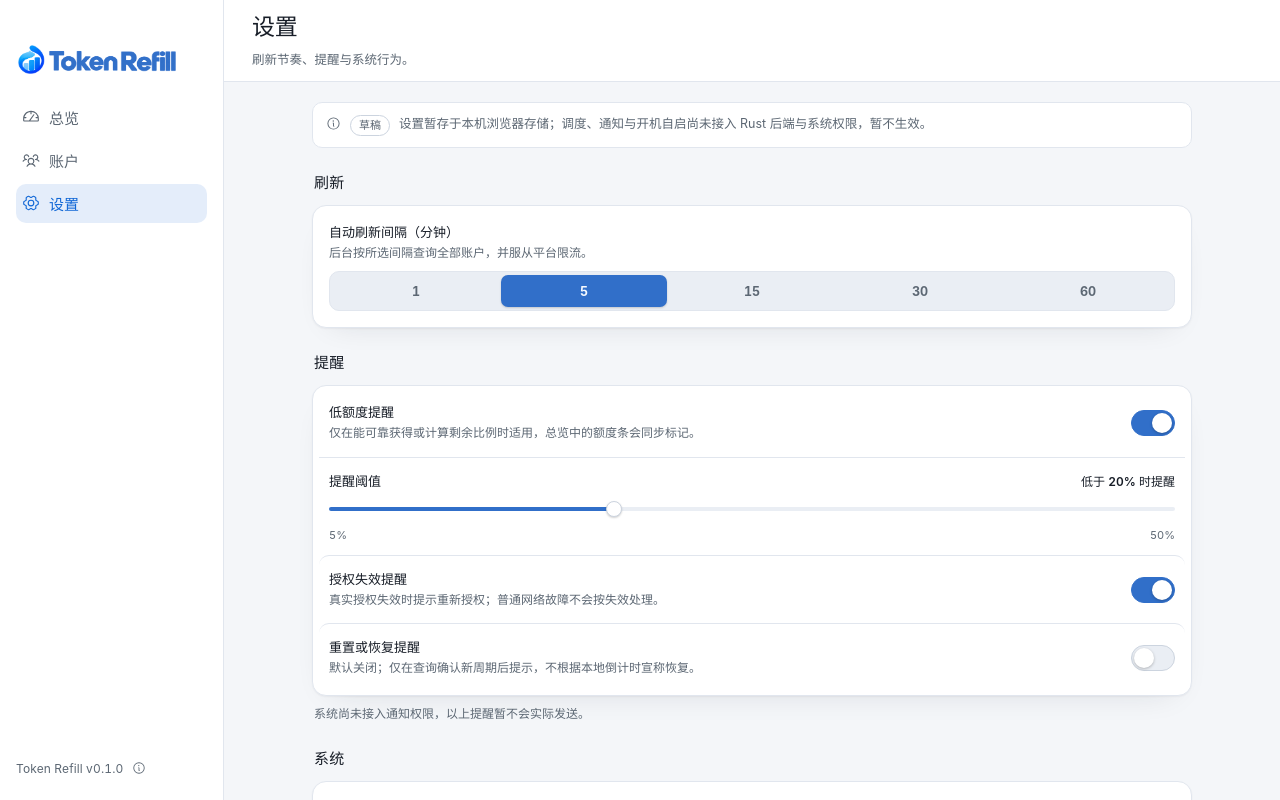
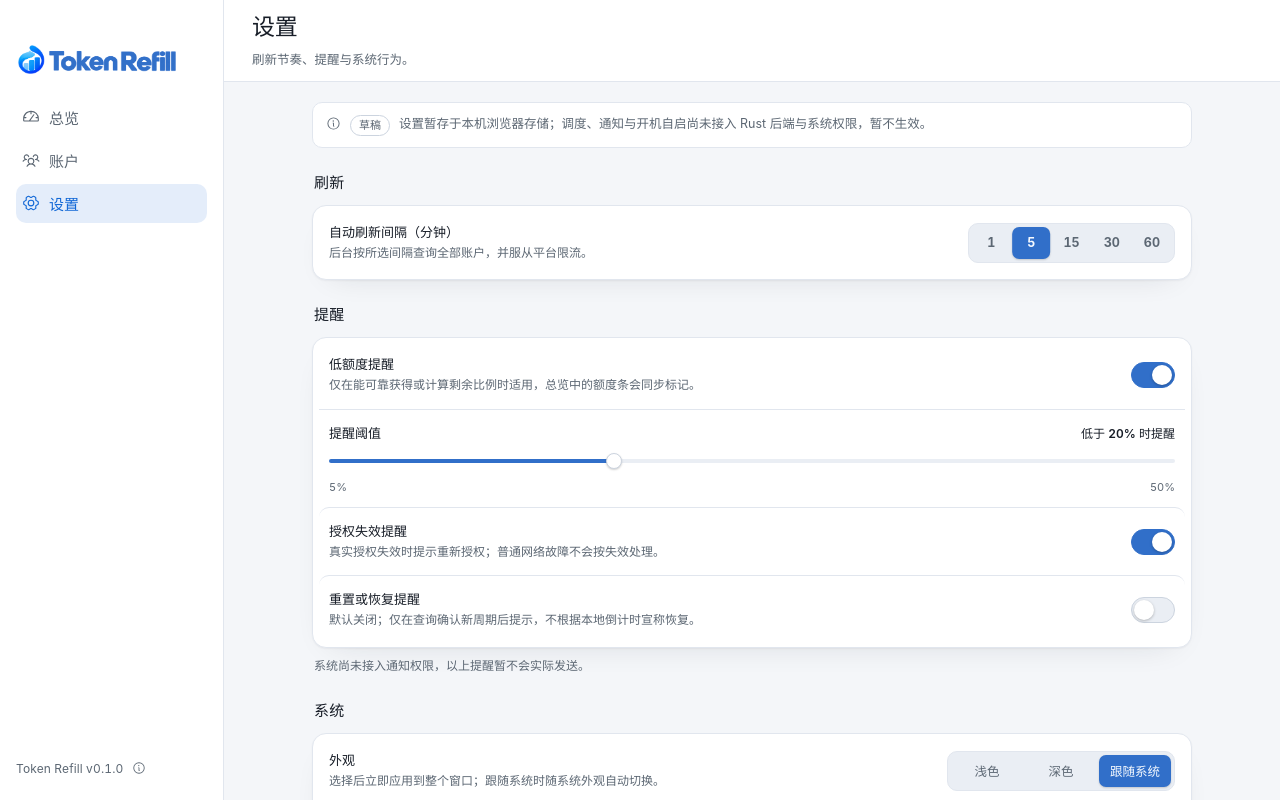
Before and after one commit to YunboChen/token-refill, a React (Vite) app: page / in a window 1280 px wide. Both pictures are taken after a click on the tab "设置". Built offline with nearby package versions, Linux system fonts and the light colour scheme.

Commit message:
style: 设置页刷新与外观选项改为左右结构

```diff
--- a/src/App.module.css
+++ b/src/App.module.css
@@ -560,6 +560,24 @@
   padding: 13px 10px;
 }
 
+/* 非整行可点的设置行（控件本身有语义，如单选药丸组）：文字左、控件右。
+   窗口收窄时在下方媒体查询里退回上下布局。 */
+.settingRowStatic {
+  display: flex;
+  align-items: center;
+  justify-content: space-between;
+  gap: 16px;
+  margin-inline: -10px;
+  padding: 13px 10px;
+}
+
+/* 选中滑块按等分宽度计算，因此这里用等宽列，让文字长短不一的选项也能对齐 */
+.settingRowStatic .pills {
+  display: grid;
+  grid-auto-flow: column;
+  grid-auto-columns: 1fr;
+}
+
 .settingText {
   display: grid;
   gap: 2px;
@@ -591,18 +609,6 @@
   border: 1px solid var(--border);
   border-radius: 10px;
   background: var(--sunken);
-}
-
-.pillsFull {
-  width: 100%;
-}
-
-.pillsFull .pill {
-  flex: 1;
-}
-
-.pillsFull .pillText {
-  text-align: center;
 }
 
 .pill {
@@ -938,3 +944,15 @@
     align-items: flex-start;
   }
 }
+
+/* 左右结构的药丸行在中等宽度就会挤压说明文字，提前退回上下布局 */
+@media (max-width: 720px) {
+  .settingRowStatic {
+    display: grid;
+    gap: 10px;
+  }
+
+  .settingRowStatic .pills {
+    width: 100%;
+  }
+}
--- a/src/panels/SettingsPanel.tsx
+++ b/src/panels/SettingsPanel.tsx
@@ -81,7 +81,7 @@ export default function SettingsPanel() {
 
       <h2 id="settings-refresh" className={styles.groupTitle}>刷新</h2>
       <section className={`${styles.card} ${styles.listCard}`} aria-labelledby="settings-refresh">
-        <div className={styles.stackRow}>
+        <div className={styles.settingRowStatic}>
           <div className={styles.settingText}>
             <span id={refreshLabelId} className={styles.settingLabel}>
               自动刷新间隔（分钟）
@@ -91,7 +91,7 @@ export default function SettingsPanel() {
             </span>
           </div>
           <div
-            className={`${styles.pills} ${styles.pillsFull}`}
+            className={styles.pills}
             role="radiogroup"
             aria-labelledby={refreshLabelId}
             style={{
@@ -174,7 +174,7 @@ export default function SettingsPanel() {
 
       <h2 id="settings-system" className={styles.groupTitle}>系统</h2>
       <section className={`${styles.card} ${styles.listCard}`} aria-labelledby="settings-system">
-        <div className={styles.stackRow}>
+        <div className={styles.settingRowStatic}>
           <div className={styles.settingText}>
             <span id={themeLabelId} className={styles.settingLabel}>外观</span>
             <span className={styles.settingHint}>
@@ -182,7 +182,7 @@ export default function SettingsPanel() {
             </span>
           </div>
           <div
-            className={`${styles.pills} ${styles.pillsFull}`}
+            className={styles.pills}
             role="radiogroup"
             aria-labelledby={themeLabelId}
             style={{
```
